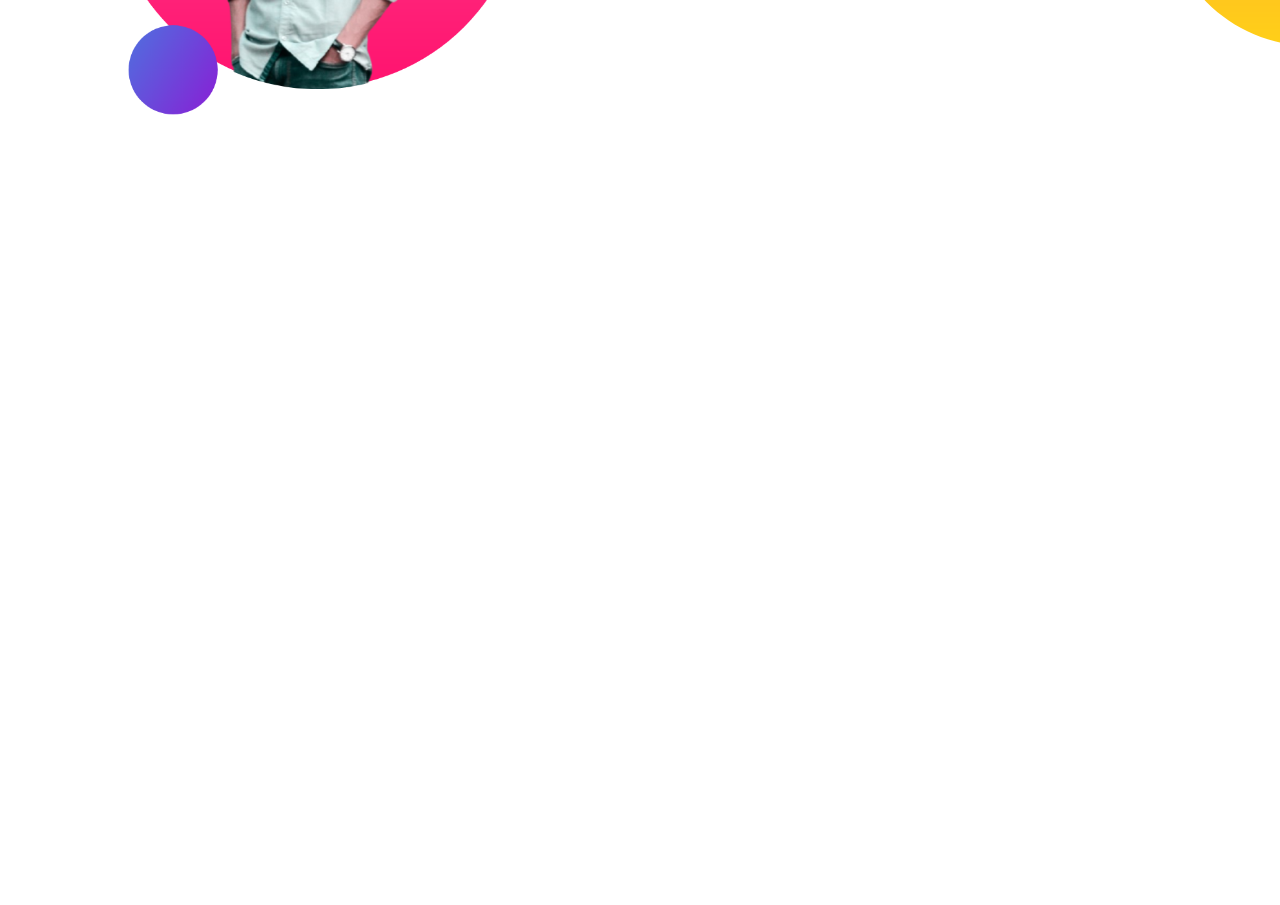
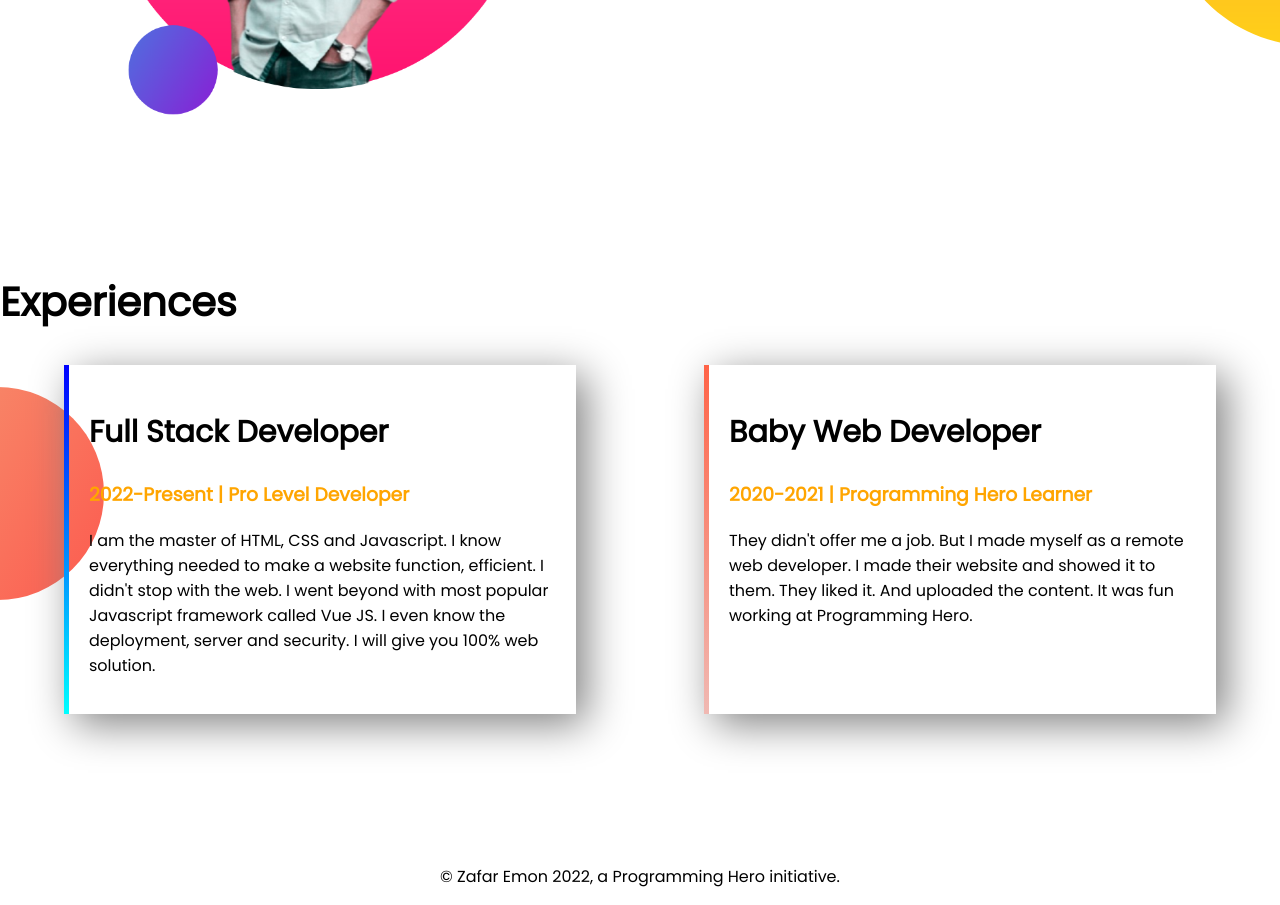
Before and after one commit to abuzafaremon/developer-portfolio-basic, a plain HTML site: page index.html in a window 1280 px wide. Shown: the part 942-1847 px from the top of the page. Before the commit the page ends 1214 px from the top, so only its background shows below. Drawn offline with Linux system fonts and the light colour scheme.

Commit message:
experience and footer added

```diff
--- a/index.html
+++ b/index.html
@@ -13,10 +13,10 @@
 </head>
 
 <body>
-    <section id="top-banner">
+    <section id="top-banner" class="flexible-container">
         <div class="half-width">
             <h1>Welcome To</h1>
-            <h1><span class="my-name">Zafar Emon</span> Portfolio</h1>
+            <h1><span class="orange-color">Zafar Emon</span> Portfolio</h1>
             <h3>Web Designer And Developer</h3>
             <p>Lorem ipsum dolor sit amet consectetur adipisicing elit. Doloremque deserunt porro provident dolorem quos
                 id
@@ -29,7 +29,7 @@
             <img src="images/emon1.png" alt="Emon">
         </div>
     </section>
-    <section id="dream-big">
+    <section id="dream-big" class="flexible-container">
         <div class="half-width">
             <img src="images/emon2.png" alt="Emon">
         </div>
@@ -43,6 +43,29 @@
                 Resume</a>
         </div>
     </section>
+    <section id="experience-area">
+        <h1>Experiences</h1>
+        <div class="flexible-container">
+            <div id="experience-item1" class="experience-item">
+                <h2>Full Stack Developer</h2>
+                <h3 class="orange-color">2022-Present | Pro Level Developer</h3>
+                <p>I am the master of HTML, CSS and Javascript. I know everything needed to make a website function,
+                    efficient. I didn't stop with the web. I went beyond with most popular Javascript framework called
+                    Vue
+                    JS. I even know the deployment, server and security. I will give you 100% web solution.</p>
+            </div>
+            <div id="experience-item2" class=" experience-item">
+                <h2>Baby Web Developer</h2>
+                <h3 class="orange-color">2020-2021 | Programming Hero Learner</h3>
+                <p>They didn't offer me a job. But I made myself as a remote web developer. I made their website and
+                    showed
+                    it to them. They liked it. And uploaded the content. It was fun working at Programming Hero.</p>
+            </div>
+        </div>
+    </section>
+    <footer>
+        <p>© Zafar Emon 2022, a Programming Hero initiative.</p>
+    </footer>
 </body>
 
 </html>
--- a/style.css
+++ b/style.css
@@ -4,12 +4,15 @@ body{
     padding: 0;
 }
 h1{
-    font-size: 36px;
+    font-size: 40px;
 }
-.my-name{
+h2{
+    font-size: 30px;
+}
+.orange-color{
     color:orange;
 }
-section{
+.flexible-container{
     display: flex;
     margin-bottom: 150px;
 }
@@ -39,3 +42,28 @@ section{
     background-repeat: no-repeat;
     background-position: right;
 }
+#experience-area{
+    background-image: url(images/exp-bg.png);
+    background-repeat: no-repeat;
+    background-position: left;
+}
+.experience-item{
+   box-shadow: 10px 10px 40px gray;
+   width: 40%;
+   margin-left: 5%;
+   margin-right: 5%;
+   padding: 20px;
+}
+#experience-item1{
+    border-left: 5px solid;
+    border-image: linear-gradient(blue, cyan);
+    border-image-slice: 1;
+}
+#experience-item2{
+    border-left: 5px solid;
+    border-image: linear-gradient(tomato, #f0b9b3);
+    border-image-slice: 1;
+}
+footer p{
+    text-align: center;
+}
```
Also changed, not shown: images/jhankar.png (deleted), images/jhankar2.png (deleted), images/my-bg.png (deleted), images/my-bg2.png (deleted), showOff/emon1.jpg (deleted), showOff/emon2.jpg (deleted), showOff/emon3.jpg (deleted), 4 other files.
